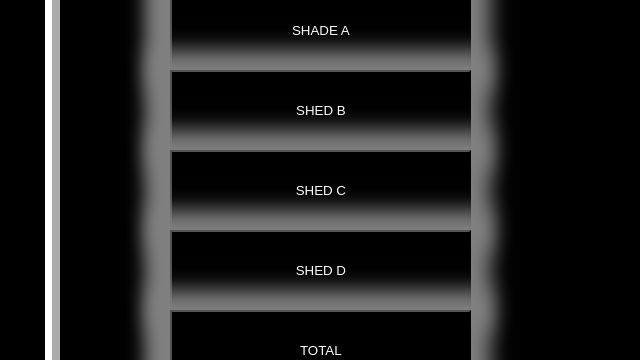
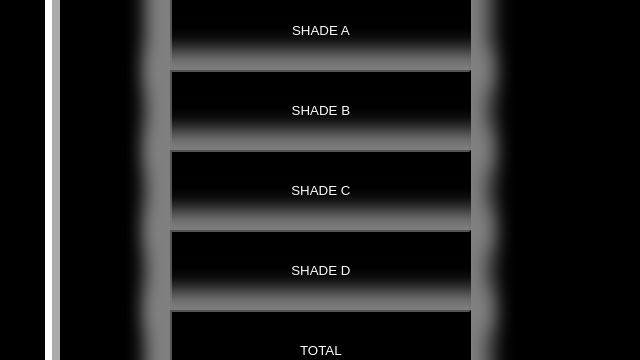
Before and after one commit to Binamin-hussein100/Binamin-hussein100, a plain HTML site: page index.html in a window 1280 px wide. Shown: the part 282-642 px from the top of the page, 74-714 px from the left. Drawn offline with Linux system fonts and the light colour scheme.

Commit message:
made changes to the the html page

```diff
--- a/index.html
+++ b/index.html
@@ -23,26 +23,26 @@
 
                 <div class="shade2">
 
-                    <button type="button">SHED B</button>
+                    <button onclick="shadeB()" type="button">SHADE B</button>
 
 
                 </div>
 
                 <div class="shade3">
 
-                    <button type="button">SHED C</button>
+                    <button onclick="shadeC()" type="button">SHADE C</button>
 
                 </div>
 
                 <div class="shade4">
 
-                    <button type="button">SHED D</button>
+                    <button onclick="shadeD()" type="button">SHADE D</button>
 
                 </div>
 
                 <div class="total">
 
-                    <button type="button">TOTAL</button>
+                    <button onclick="total()" type="button">TOTAL</button>
 
                 </div>
 
```
